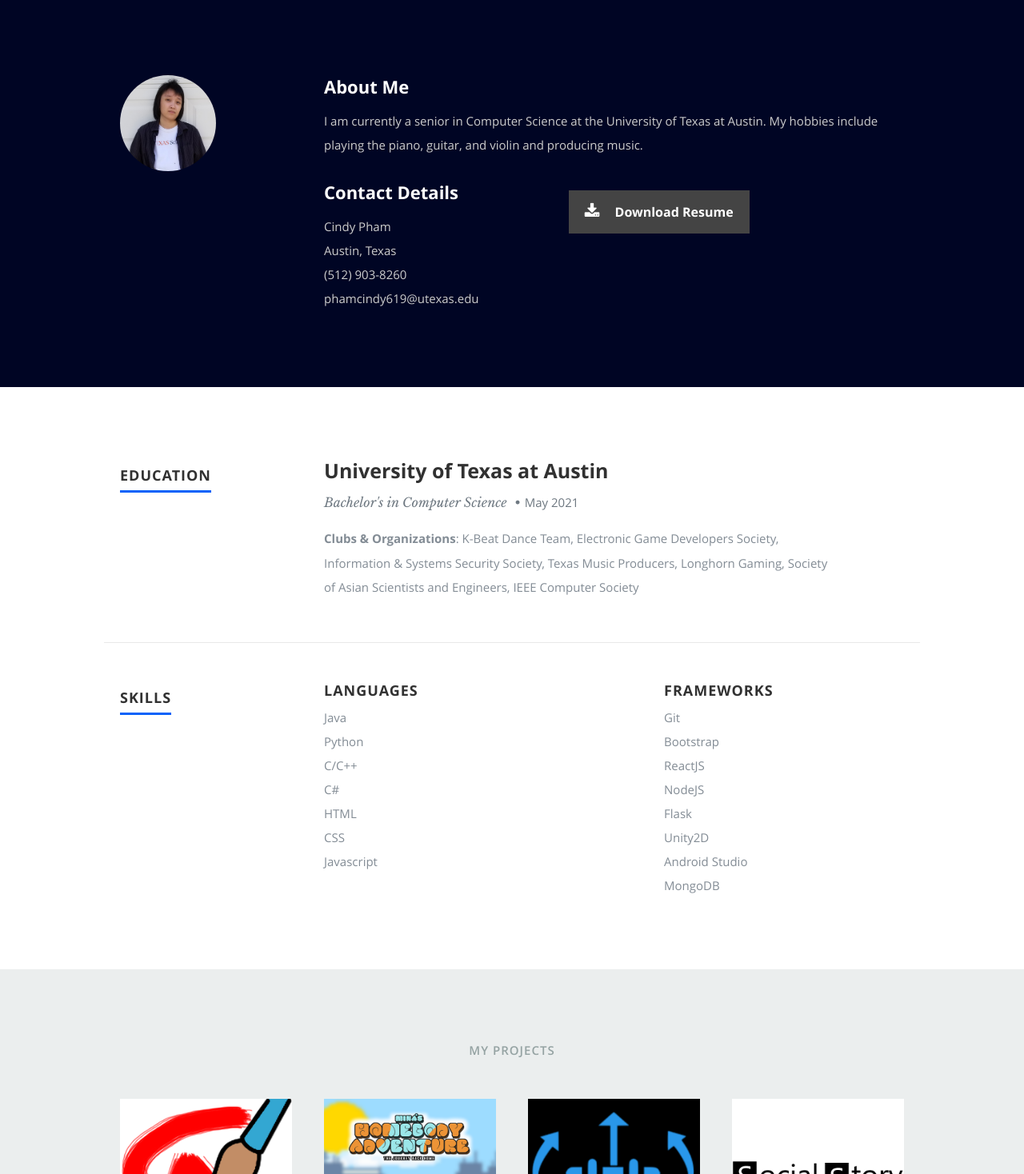
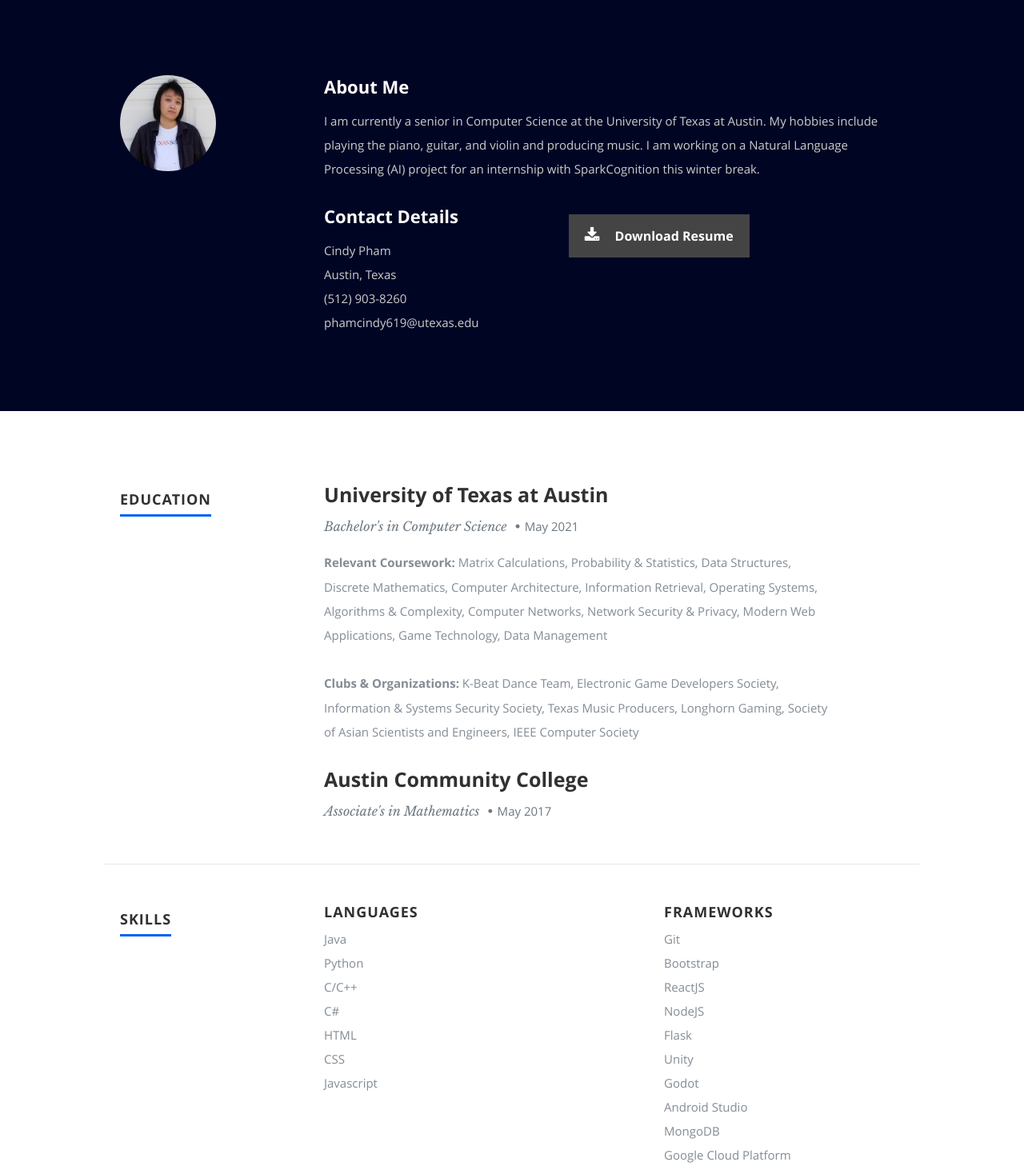
Before and after one commit to phamcindy619/phamcindy619.github.io, a React (Create React App) app: page / in a window 1280 px wide. Shown: the part 802-2270 px from the top of the page at 80% size. Built offline with nearby package versions, Linux system fonts and the light colour scheme.

Commit message:
Add resume details

```diff
--- a/public/files/resumeData.json
+++ b/public/files/resumeData.json
@@ -1,9 +1,9 @@
 {
     "main": {
         "name": "Cindy Pham",
-        "description": "Full Stack Web Developer | Game Engineer | Android App Developer",
+        "description": "Full Stack Web Developer | Game Engineer | Android Developer",
         "image": "profilepic.jpg",
-        "bio": "I am currently a senior in Computer Science at the University of Texas at Austin. My hobbies include playing the piano, guitar, and violin and producing music.",
+        "bio": "I am currently a senior in Computer Science at the University of Texas at Austin. My hobbies include playing the piano, guitar, and violin and producing music. I am working on a Natural Language Processing (AI) project for an internship with SparkCognition this winter break.",
         "contactmessage": "Contact Me",
         "email": "phamcindy619@utexas.edu",
         "phone": "(512) 903-8260",
@@ -41,7 +41,13 @@
                 "school": "University of Texas at Austin",
                 "degree": "Bachelor's in Computer Science",
                 "graduated": "May 2021",
+                "courses": "Matrix Calculations, Probability & Statistics, Data Structures, Discrete Mathematics, Computer Architecture, Information Retrieval, Operating Systems, Algorithms & Complexity, Computer Networks, Network Security & Privacy, Modern Web Applications, Game Technology, Data Management",
                 "clubs": "K-Beat Dance Team, Electronic Game Developers Society, Information & Systems Security Society, Texas Music Producers, Longhorn Gaming, Society of Asian Scientists and Engineers, IEEE Computer Society"
+            },
+            {
+                "school": "Austin Community College",
+                "degree": "Associate's in Mathematics",
+                "graduated": "May 2017"
             }
         ],
         "skills": {
@@ -60,9 +66,11 @@
                 "ReactJS",
                 "NodeJS",
                 "Flask",
-                "Unity2D",
+                "Unity",
+                "Godot",
                 "Android Studio",
-                "MongoDB"
+                "MongoDB",
+                "Google Cloud Platform"
             ]
         }
     },
--- a/src/components/MainComponent.js
+++ b/src/components/MainComponent.js
@@ -47,7 +47,7 @@ class Main extends Component {
                 <About data={this.state.resumeData.main} />
                 <Resume data={this.state.resumeData.resume} />
                 <Portfolio data={this.state.resumeData.portfolio} />
-                <Contact data={this.state.resumeData.main} />
+                {/* <Contact data={this.state.resumeData.main} /> */}
                 <Footer data={this.state.resumeData.main} />
             </div>
         );
--- a/src/components/ResumeComponent.js
+++ b/src/components/ResumeComponent.js
@@ -12,7 +12,8 @@ class Resume extends Component {
                         <p className="info">
                             {education.degree} <span>&bull;</span><em className="date">{education.graduated}</em>
                         </p>
-                        <p><b>Clubs &amp; Organizations</b>: {education.clubs}</p>
+                        <p><b>{education.courses? 'Relevant Coursework:': ''}</b> {education.courses}</p>
+                        <p><b>{education.courses? 'Clubs & Organizations:': ''}</b> {education.clubs}</p>
                     </div>
                 );
             });
```
Also changed, not shown: 1 other file (tests, documents, lock files or other folders).
